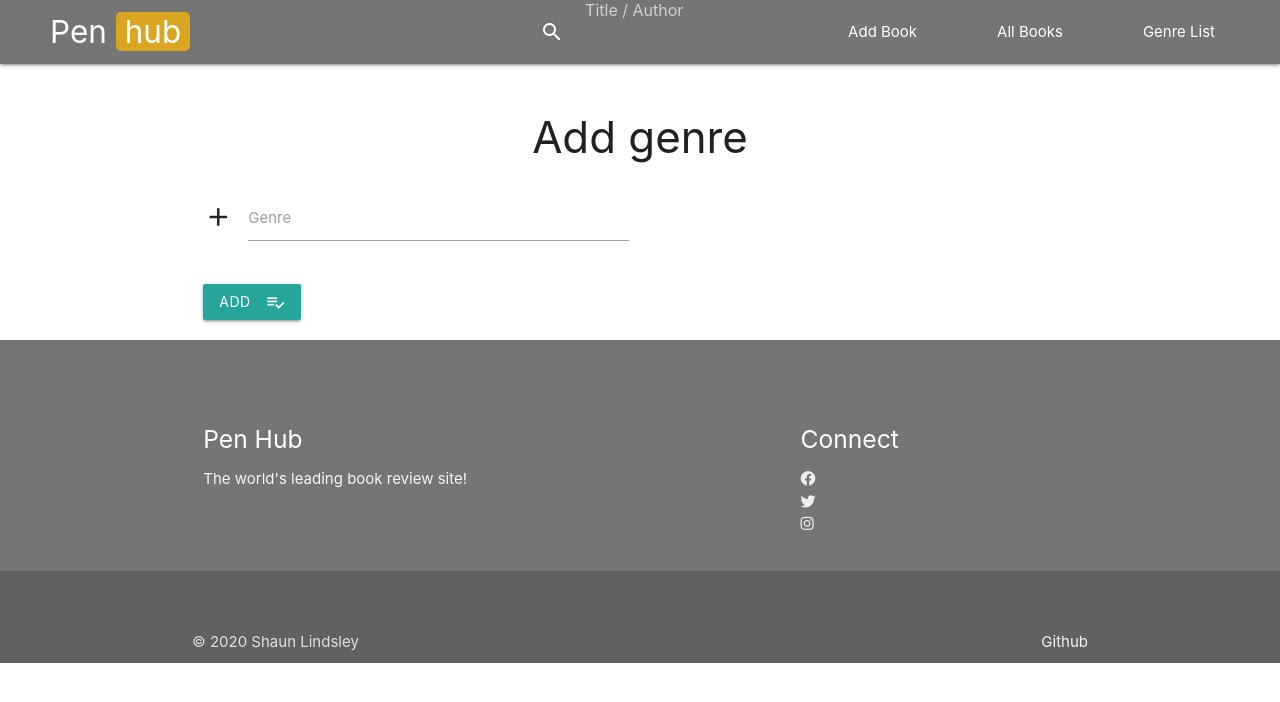
After one commit to vdgvzr/milestone-project-3, a Flask app: page /add_genre in a window 1280 px wide. The commit adds this page. Shown: the top 702 px of the page. Run offline with Flask 2, Linux system fonts and the light colour scheme; some libraries are stand-ins or nearby versions.

Commit message:
Created for to add genre to genre list

```diff
--- a/app.py
+++ b/app.py
@@ -31,6 +31,11 @@ def home():
 @app.route('/add_book')
 def add_book():
     return render_template("add-book.html", genre=mongo.db.genre.find())
+
+
+@app.route('/add_genre')
+def add_genre():
+    return render_template("add-genre.html")
 
 
 @app.route('/all_books')
@@ -79,6 +84,13 @@ def book_review(book_id):
 def insert_book():
     book = mongo.db.books
     book.insert_one(request.form.to_dict())
+    return redirect(url_for('home'))
+
+
+@app.route('/insert_genre', methods=['POST'])
+def insert_genre():
+    genre = mongo.db.genre
+    genre.insert_one(request.form.to_dict())
     return redirect(url_for('home'))
 
 
--- /dev/null
+++ b/templates/add-genre.html
@@ -0,0 +1,27 @@
+<!DOCTYPE html>
+
+{% extends 'base.html' %}
+
+{% block content %}
+
+    <h3 class="center-align">Add genre</h3>
+
+    <div class="row">
+        <form action="{{ url_for('insert_genre') }}" method="POST" class="col s12">
+            <div class="row">
+                <div class="input-field col s6">
+                    <i class="material-icons prefix">add</i>
+
+                    <input id="genre" name="genre" type="text" class="validate" required>
+
+                    <label for="icon_prefix">Genre</label>
+                </div>
+            </div>
+
+            <button class="btn waves-effect waves-light" type="submit">Add
+                <i class="material-icons right">playlist_add_check</i>
+            </button>
+        </form>
+    </div>
+
+{% endblock %}
--- a/templates/base.html
+++ b/templates/base.html
@@ -19,6 +19,9 @@
              });
              $('#book_author').keyup(function(event) {
                 $('#book_author').css('textTransform', 'capitalize')
+             });
+             $('#genre').keyup(function(event) {
+                $('#genre').css('textTransform', 'capitalize')
              });
         });
     </script>
--- a/templates/genres.html
+++ b/templates/genres.html
@@ -14,5 +14,8 @@
             {% endfor %}
         </div>
     </div>
+
+    <a href="{{ url_for('add_genre') }}" class="waves-effect waves-light btn left btn-small yellow darken-2">Add Genre</a>
+
 </div>
 {% endblock %}
--- a/templates/index.html
+++ b/templates/index.html
@@ -5,7 +5,7 @@
 
 {% block content %}
 
-    <h4 class="">Our top 10 best rated books</h4>
+    <h4 class="">Our 10 best rated books</h4>
 
     <div class="carousel">
         {% for book in books | sort(attribute='rating') | reverse %}
```
Also changed, not shown: templates/book-review.html (+7 -7 lines).
